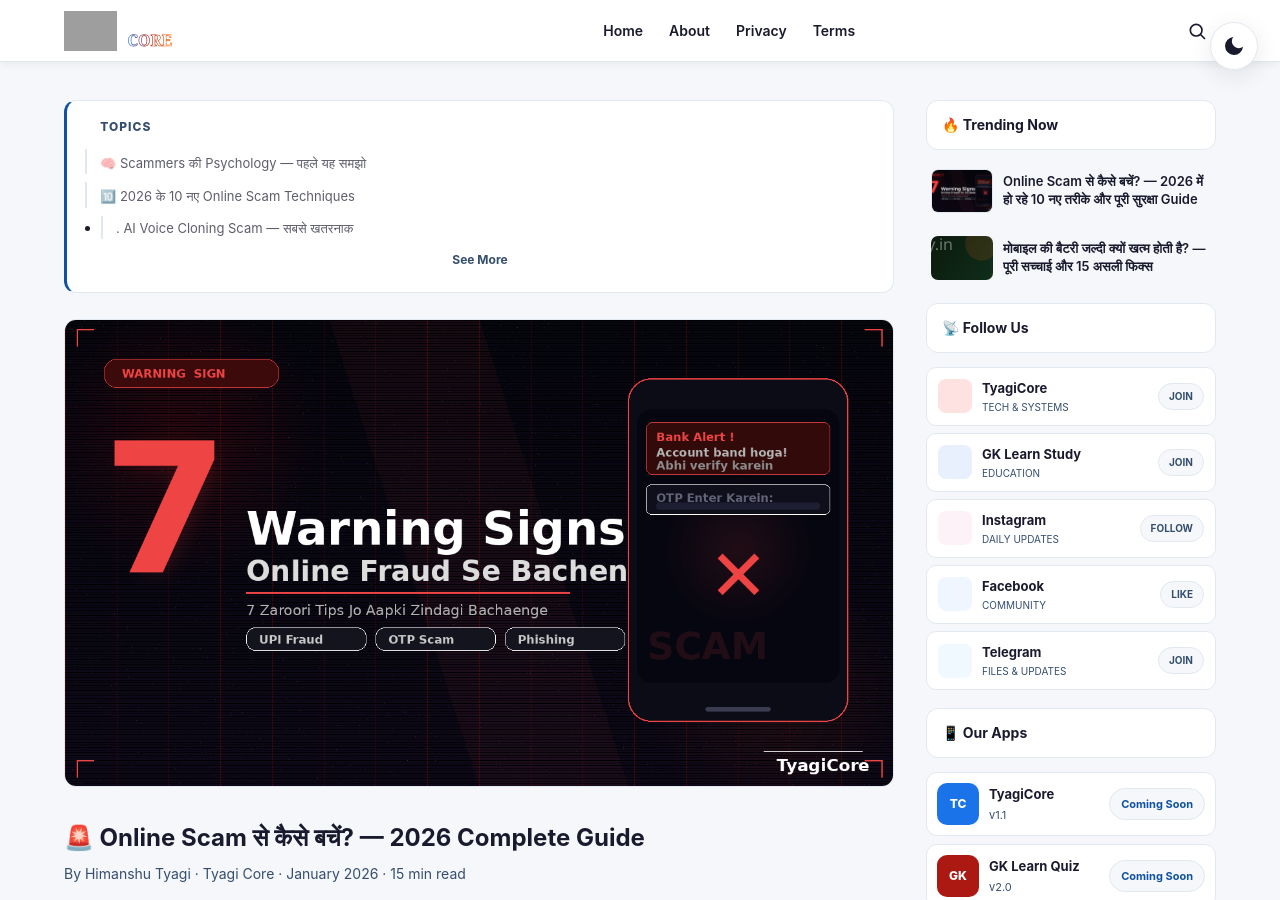
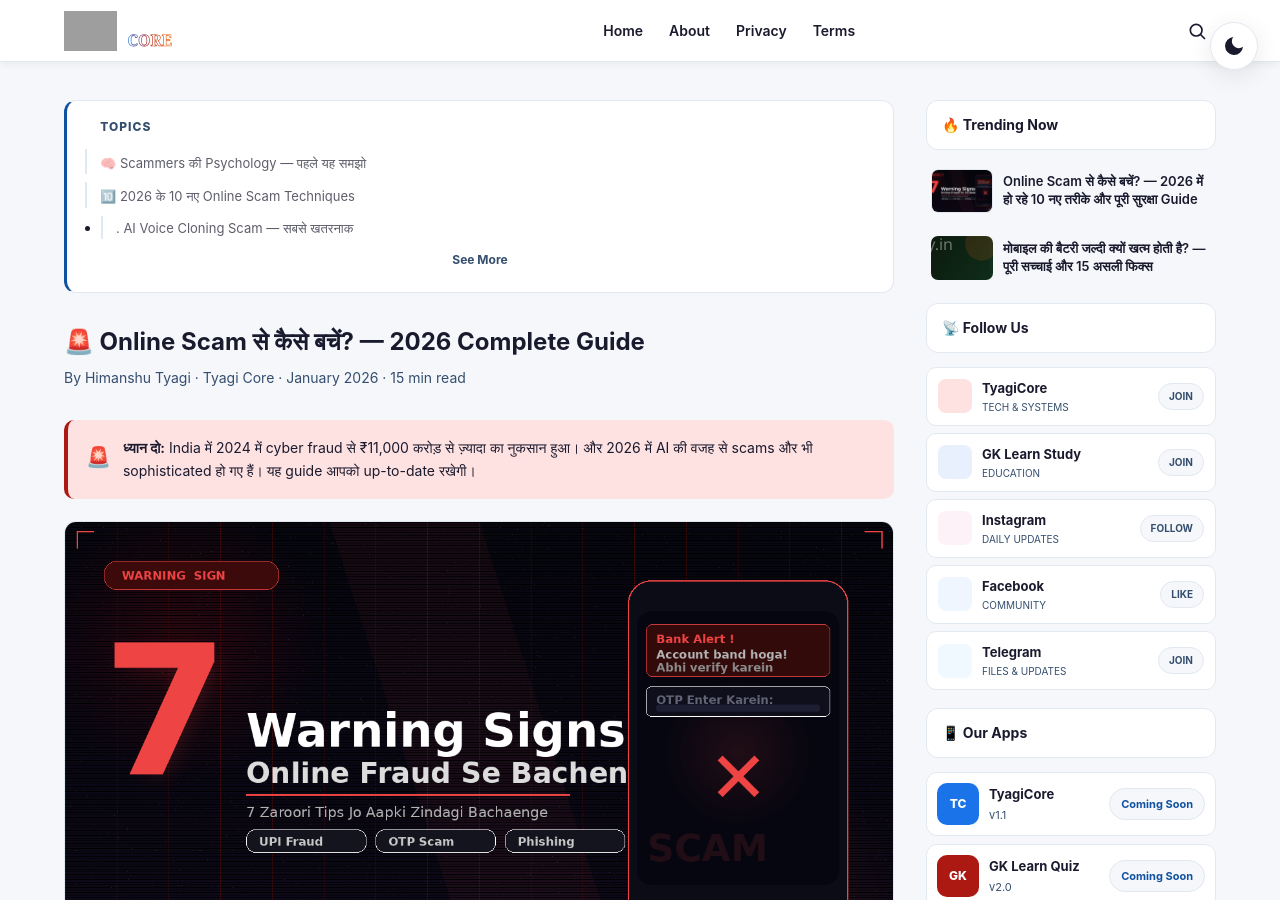
Before and after one commit to HimanshuTyagiJi/TyagiCore, a Jekyll site: the page built from online-scam-se-kaise-bache-2026.html, in a window 1280 px wide and 900 px high. Built offline with Jekyll 4.4.1, drawn with Linux system fonts in a browser that asks for light colours; comment, search, counter and statistics services are not loaded; grey boxes are pictures that could not be loaded.

Commit message:
Update online-scam-se-kaise-bache-2026.html

```diff
--- a/online-scam-se-kaise-bache-2026.html
+++ b/online-scam-se-kaise-bache-2026.html
@@ -11,6 +11,13 @@ author: "Himanshu Tyagi"
 
 <article class="post-content">
 
+<h1>🚨 Online Scam से कैसे बचें? — 2026 Complete Guide</h1>
+<p style="color:var(--text-muted);font-size:14px;margin-bottom:28px;">By Himanshu Tyagi · Tyagi Core · January 2026 · 15 min read</p>
+
+<div class="tip-box danger">
+  <span class="tip-icon">🚨</span>
+  <div class="tip-text"><strong>ध्यान दो:</strong> India में 2024 में cyber fraud से ₹11,000 करोड़ से ज़्यादा का नुकसान हुआ। और 2026 में AI की वजह से scams और भी sophisticated हो गए हैं। यह guide आपको up-to-date रखेगी।</div>
+</div>
 <!-- AUTO-GENERATED HERO IMAGE -->
 <div class="post-hero-img" id="post-hero-wrap">
   <img
@@ -22,13 +29,7 @@ author: "Himanshu Tyagi"
   >
 </div>
 
-<h1>🚨 Online Scam से कैसे बचें? — 2026 Complete Guide</h1>
-<p style="color:var(--text-muted);font-size:14px;margin-bottom:28px;">By Himanshu Tyagi · Tyagi Core · January 2026 · 15 min read</p>
 
-<div class="tip-box danger">
-  <span class="tip-icon">🚨</span>
-  <div class="tip-text"><strong>ध्यान दो:</strong> India में 2024 में cyber fraud से ₹11,000 करोड़ से ज़्यादा का नुकसान हुआ। और 2026 में AI की वजह से scams और भी sophisticated हो गए हैं। यह guide आपको up-to-date रखेगी।</div>
-</div>
 
 <h2>🧠 Scammers की Psychology — पहले यह समझो</h2>
 
```
